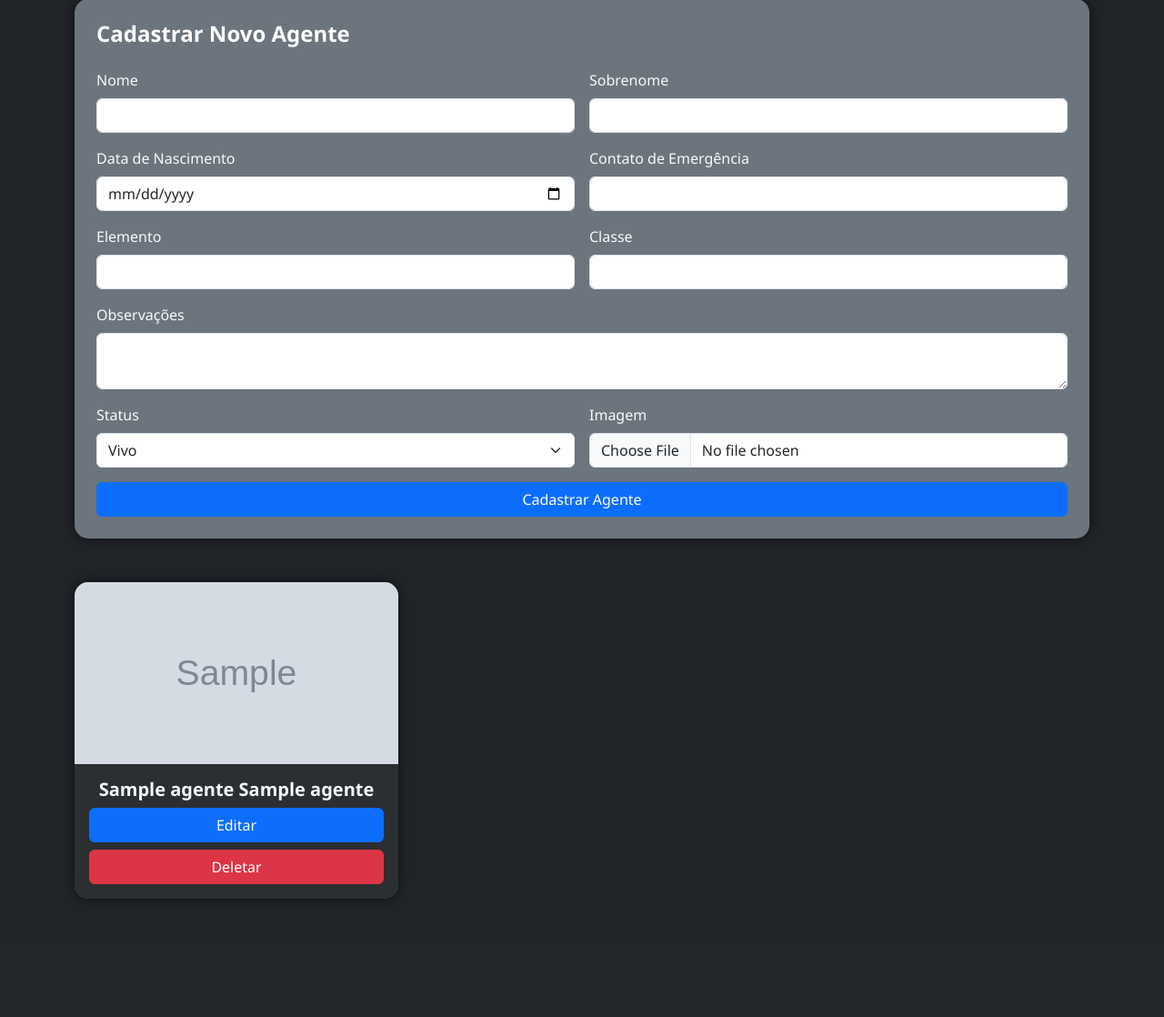
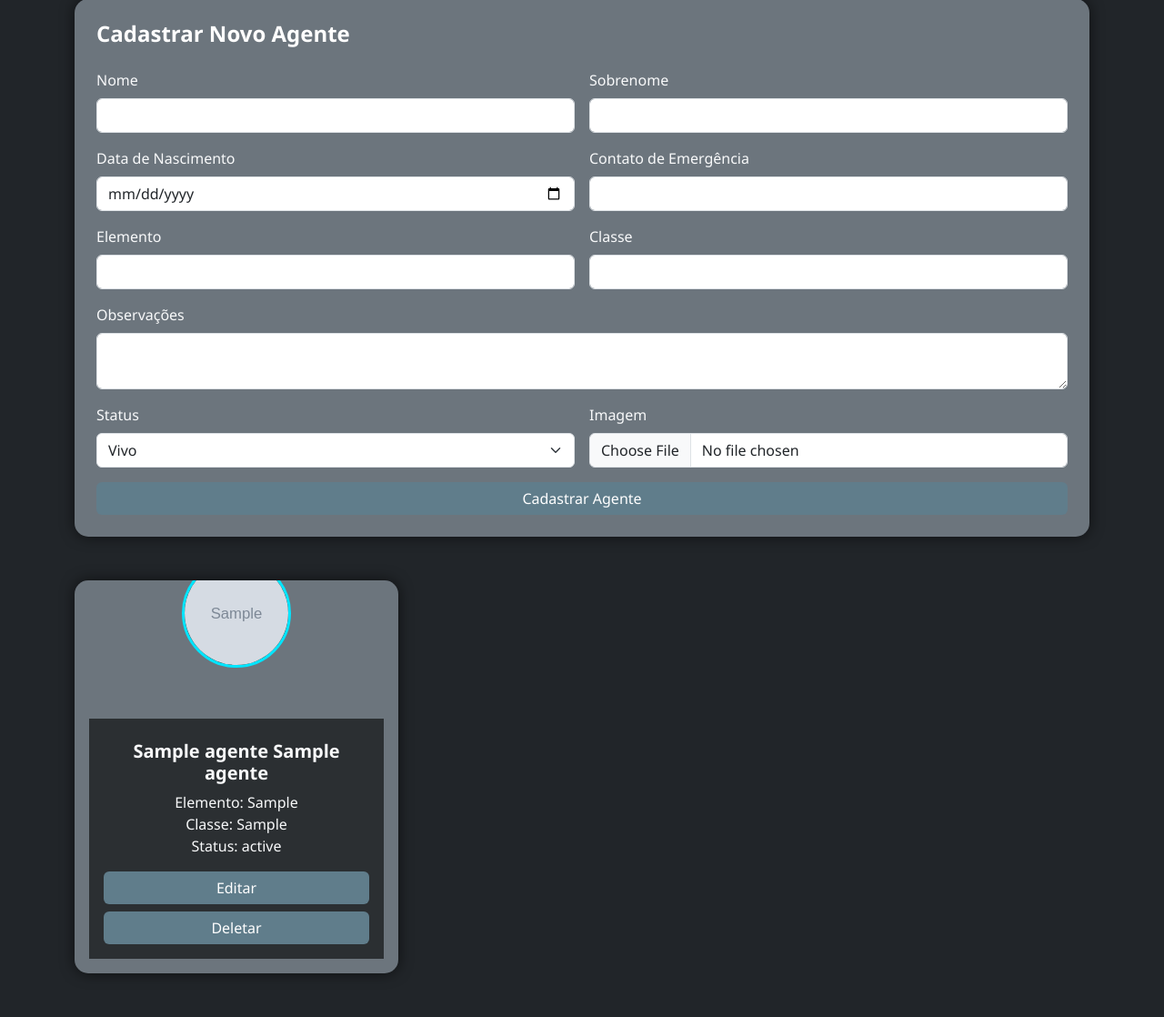
Before and after one commit to avmoonlight/c.r.i.s, a Flask app: page /agentes in a window 1280 px wide. Shown: the part 231-1349 px from the top of the page at 91% size. Before the commit the page ends 1220 px from the top, so only its background shows below. Run offline with Flask 3, Linux system fonts and the light colour scheme; tables that the repository leaves empty or names only in its code hold one stand-in row (values such as "Sample post"); grey boxes marked "Sample" are stand-in pictures.

Commit message:
finge q eu sou o lol e fica

```diff
--- a/static/css/agentes.css
+++ b/static/css/agentes.css
@@ -24,7 +24,6 @@ h1, h2, h3, h4, h5 {
     border-radius: 15px;
     overflow: hidden;
     box-shadow: 0 0 15px rgba(0, 0, 0, 0.6);
-    transition: transform 0.2s;
 }
 
 .card:hover {
@@ -44,12 +43,20 @@ h1, h2, h3, h4, h5 {
 
 .btn {
     width: 100%;
+    background-color: #607d8b;
+    border: none;
+    color: #fff;
+}
+
+.btn:hover {
+    background-color: #546e7a;
 }
 
 .navbar {
     margin-bottom: 30px;
     border-radius: 0 0 10px 10px;
     box-shadow: 0 4px 10px rgba(0, 0, 0, 0.4);
+    background-color: #263238;
 }
 
 .modal-content {
--- a/templates/agentes.html
+++ b/templates/agentes.html
@@ -7,6 +7,26 @@
     <title>Agentes</title>
     <link href="https://cdn.jsdelivr.net/npm/bootstrap@5.3.0/dist/css/bootstrap.min.css" rel="stylesheet">
     <link href="{{ url_for('static', filename='css/agentes.css') }}" rel="stylesheet">
+    <style>
+        .card-img-top.rounded-avatar {
+            width: 120px;
+            height: 120px;
+            object-fit: cover;
+            border-radius: 50%;
+            border: 3px solid #00e5ff;
+            background-color: #0e1a1a;
+            margin: 0 auto 1rem auto;
+            display: block;
+            position: relative;
+            top: -40px;
+        }
+        .card-body h5 {
+            margin-top: 0.5rem;
+        }
+        .card {
+            transition: none !important;
+        }
+    </style>
 </head>
 <body class="bg-dark text-light">
 
@@ -80,10 +100,15 @@
     <div class="row g-4">
         {% for agente in agentes %}
         <div class="col-md-4">
-            <div class="card bg-secondary text-light">
-                <img src="{{ url_for('static', filename=agente.imagem or 'uploads/default.jpg') }}" class="card-img-top" alt="Imagem do Agente">
-                <div class="card-body text-center">
+            <div class="card bg-secondary text-light text-center p-3">
+                <img src="{{ url_for('static', filename=agente.imagem or 'uploads/default.jpg') }}" class="card-img-top rounded-avatar" alt="Imagem do Agente">
+                <div class="card-body">
                     <h5 class="card-title">{{ agente.nome }} {{ agente.sobrenome }}</h5>
+                    <p class="card-text">
+                        Elemento: {{ agente.elemento }}<br>
+                        Classe: {{ agente.classe }}<br>
+                        Status: {{ agente.status }}
+                    </p>
                     <a href="{{ url_for('editar', id=agente.id) }}" class="btn btn-primary mb-2">Editar</a>
                     <button class="btn btn-danger" data-bs-toggle="modal" data-bs-target="#deletarModal{{ agente.id }}">Deletar</button>
                 </div>
```
